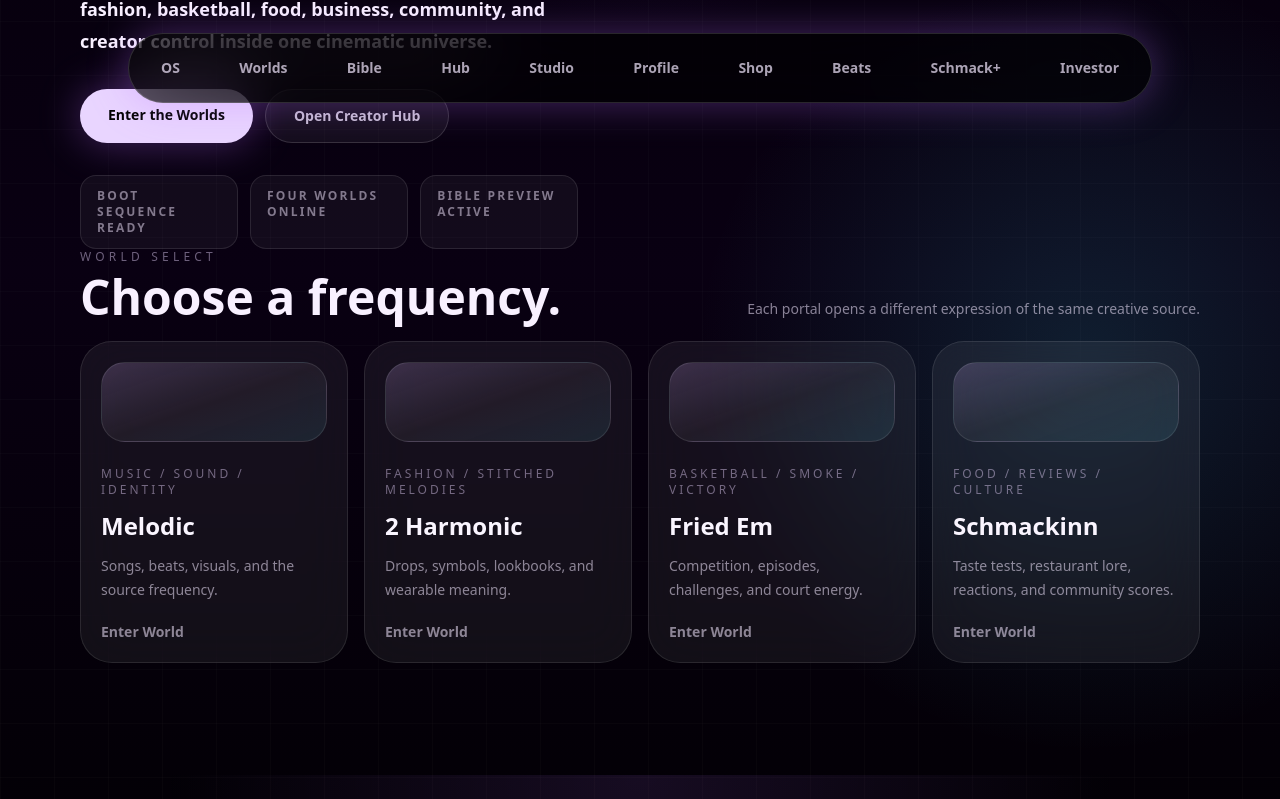
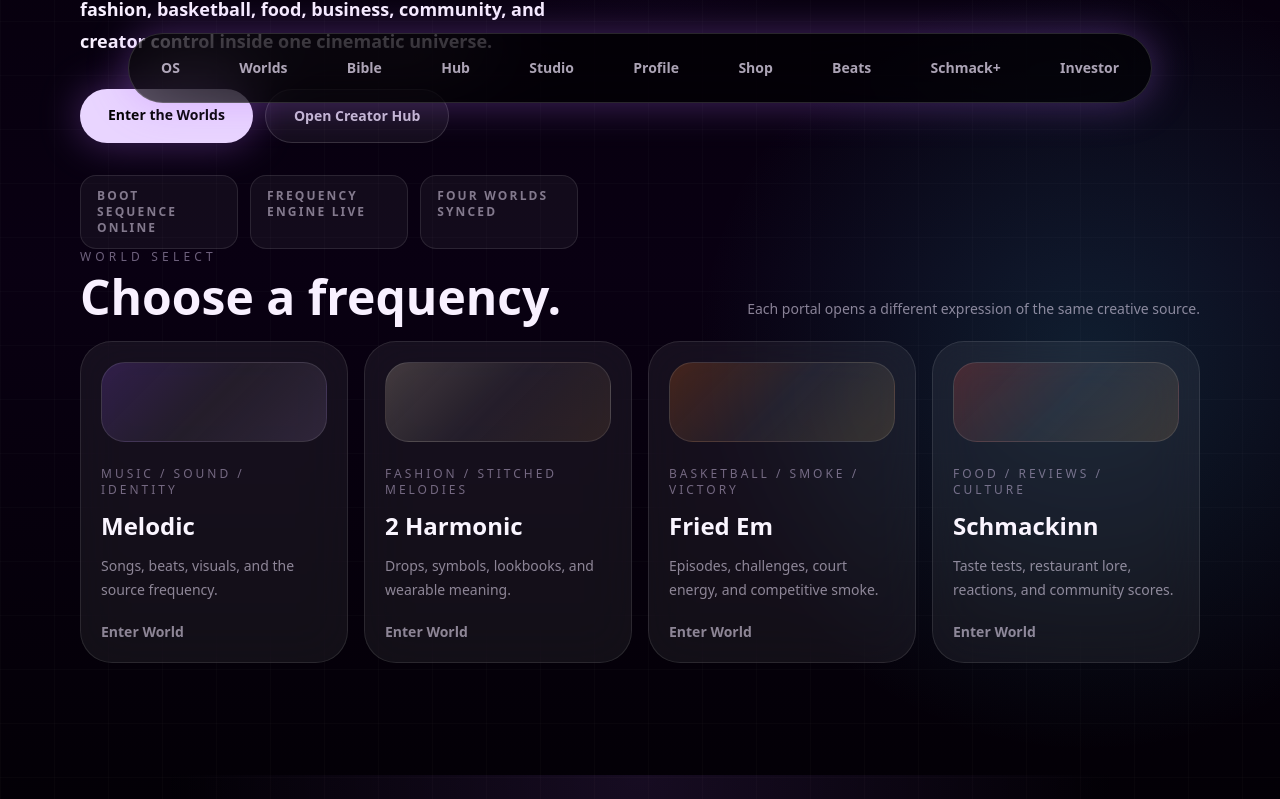
Before and after one commit to thatsmelodic/harmonic-os, a Next.js app: page / in a window 1280 px wide. Shown: the part 681-1480 px from the top of the page. Built offline with nearby package versions, Linux system fonts and the light colour scheme.

Commit message:
Connect hero portals to frequency registry

```diff
--- a/components/brand/IdentityHero.tsx
+++ b/components/brand/IdentityHero.tsx
@@ -1,35 +1,10 @@
 import { defaultCopy } from '@/lib/cms-schema';
+import { frequencies } from '@/lib/frequencies';
 import { HarmonicMark } from './HarmonicMark';
 import { NeonCup } from './NeonCup';
 
 const heroCopy = defaultCopy.find((copy) => copy.id === 'home-hero') ?? defaultCopy[0];
-
-const portals = [
-  {
-    name: 'Melodic',
-    signal: 'Music / Sound / Identity',
-    href: '/worlds/melodic',
-    copy: 'Songs, beats, visuals, and the source frequency.',
-  },
-  {
-    name: '2 Harmonic',
-    signal: 'Fashion / Stitched Melodies',
-    href: '/worlds/2-harmonic',
-    copy: 'Drops, symbols, lookbooks, and wearable meaning.',
-  },
-  {
-    name: 'Fried Em',
-    signal: 'Basketball / Smoke / Victory',
-    href: '/worlds/fried-em',
-    copy: 'Competition, episodes, challenges, and court energy.',
-  },
-  {
-    name: 'Schmackinn',
-    signal: 'Food / Reviews / Culture',
-    href: '/worlds/schmackinn',
-    copy: 'Taste tests, restaurant lore, reactions, and community scores.',
-  },
-];
+const portals = frequencies.filter((frequency) => frequency.key !== 'os');
 
 export function IdentityHero() {
   const [firstLine, secondLine] = heroCopy.headline.split('. ');
@@ -59,7 +34,7 @@ export function IdentityHero() {
           </div>
 
           <div className="mt-8 grid w-full max-w-2xl gap-3 text-left sm:grid-cols-3">
-            {['Boot sequence ready', 'Four worlds online', 'Bible preview active'].map((status) => (
+            {['Boot sequence online', 'Frequency engine live', 'Four worlds synced'].map((status) => (
               <div key={status} className="rounded-2xl border border-white/10 bg-white/[0.045] px-4 py-3 text-xs font-black uppercase tracking-[0.18em] text-purple-100/50 backdrop-blur-xl">
                 {status}
               </div>
@@ -85,11 +60,11 @@ export function IdentityHero() {
         </div>
         <div className="grid gap-4 md:grid-cols-4">
           {portals.map((portal) => (
-            <a key={portal.name} href={portal.href} className="portal-sheen group rounded-[2rem] border border-white/10 bg-white/[0.06] p-5 backdrop-blur-xl transition duration-300 hover:-translate-y-1 hover:border-purple-200/40 hover:shadow-purple-glow">
-              <div className="mb-6 h-20 rounded-[1.5rem] border border-white/10 bg-gradient-to-br from-purple-300/20 via-white/5 to-cyan-300/10" />
+            <a key={portal.key} href={portal.href} className="portal-sheen group rounded-[2rem] border border-white/10 bg-white/[0.06] p-5 backdrop-blur-xl transition duration-300 hover:-translate-y-1 hover:border-purple-200/40 hover:shadow-purple-glow">
+              <div className="mb-6 h-20 rounded-[1.5rem] border border-white/10" style={{ background: `linear-gradient(135deg, ${portal.primary}33, rgba(255,255,255,.06), ${portal.secondary}22)` }} />
               <p className="text-xs uppercase tracking-[0.25em] text-purple-200/45">{portal.signal}</p>
-              <h3 className="mt-3 text-2xl font-black text-purple-50">{portal.name}</h3>
-              <p className="mt-3 min-h-[3rem] text-sm leading-6 text-purple-100/55">{portal.copy}</p>
+              <h3 className="mt-3 text-2xl font-black text-purple-50">{portal.world}</h3>
+              <p className="mt-3 min-h-[3rem] text-sm leading-6 text-purple-100/55">{portal.tagline}</p>
               <p className="mt-5 text-sm font-bold text-purple-100/55 transition group-hover:text-purple-100">Enter World</p>
             </a>
           ))}
```
